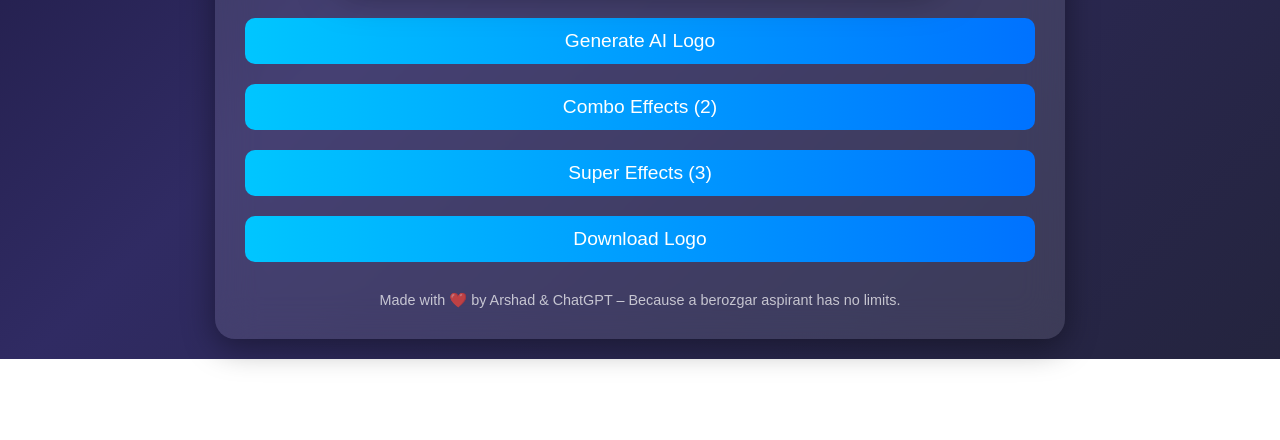
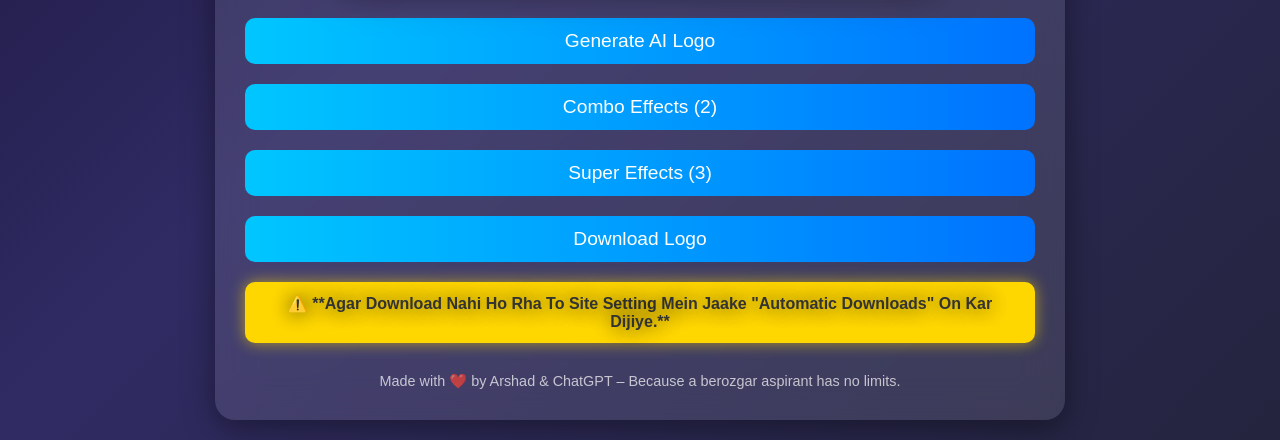
Before and after one commit to Arshad15809k/LogoMakerWeb, a website: page BaseDirect/index.html in a window 1280 px wide. Shown: the part 863-1303 px from the top of the page. Before the commit the page ends 1222 px from the top, so only its background shows below. Drawn offline with nearby package versions, Linux system fonts and the light colour scheme; a web font is replaced by a local one.

Commit message:
Update index.html

```diff
--- a/BaseDirect/index.html
+++ b/BaseDirect/index.html
@@ -132,6 +132,31 @@
 
 
     /* Effects */
+
+.notice {
+  margin: 20px 0;
+  padding: 12px;
+  border-radius: 10px;
+  background: #FFD700; /* Yellow Background */
+  color: #333; /* Dark Text for Contrast */
+  font-weight: bold;
+  text-align: center;
+  box-shadow: 0 0 15px rgba(255, 215, 0, 0.6); /* Glow Effect */
+  animation: pulse 1.5s infinite alternate; /* Subtle Animation */
+}
+
+/* Gentle Pulsating Animation */
+@keyframes pulse {
+  from {
+    transform: scale(1);
+  }
+  to {
+    transform: scale(1.03);
+  }
+}
+
+
+
     .neon {
       text-shadow:
         0 0 25px rgba(0, 255, 255, 0.9),
@@ -278,9 +303,10 @@
     <button id="comboBtn">Combo Effects (2)</button>
     <button id="superBtn">Super Effects (3)</button>
     <button id="downloadBtn">Download Logo</button>
-    <p id="downloadWarning" style="text-align: center; margin-top: 10px; display: none; color: #ff4747;">
-   ⚠️ If you face issues downloading multiple times, check your browser settings!
-    </p>
+    <div class="notice">
+  ⚠️ **Agar Download Nahi Ho Rha To Site Setting Mein Jaake "Automatic Downloads" On Kar Dijiye.**
+</div>
+
 
     <div class="footer">
       <p>Made with ❤️ by Arshad & ChatGPT – Because a berozgar aspirant has no limits.</p>
```
